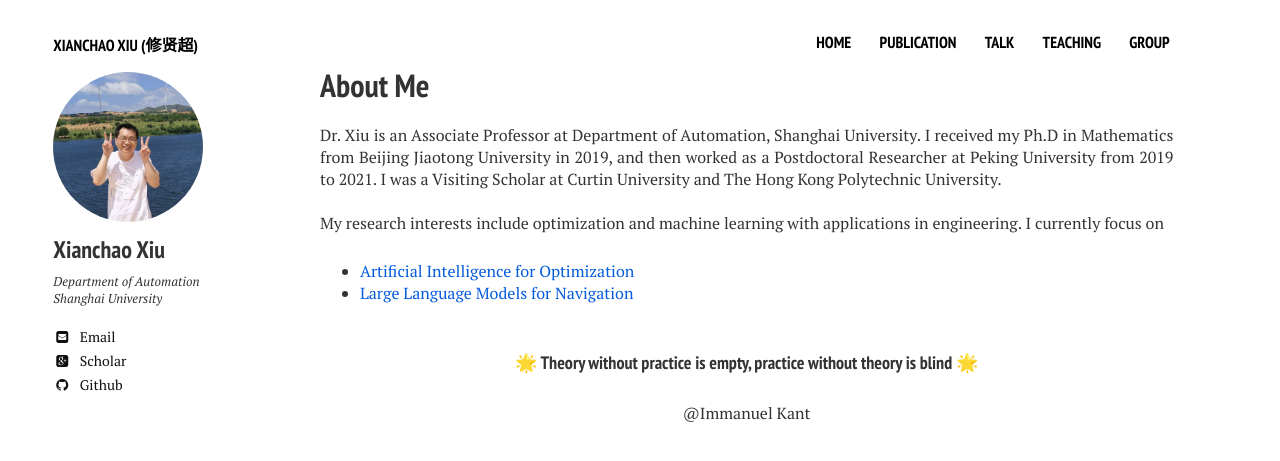
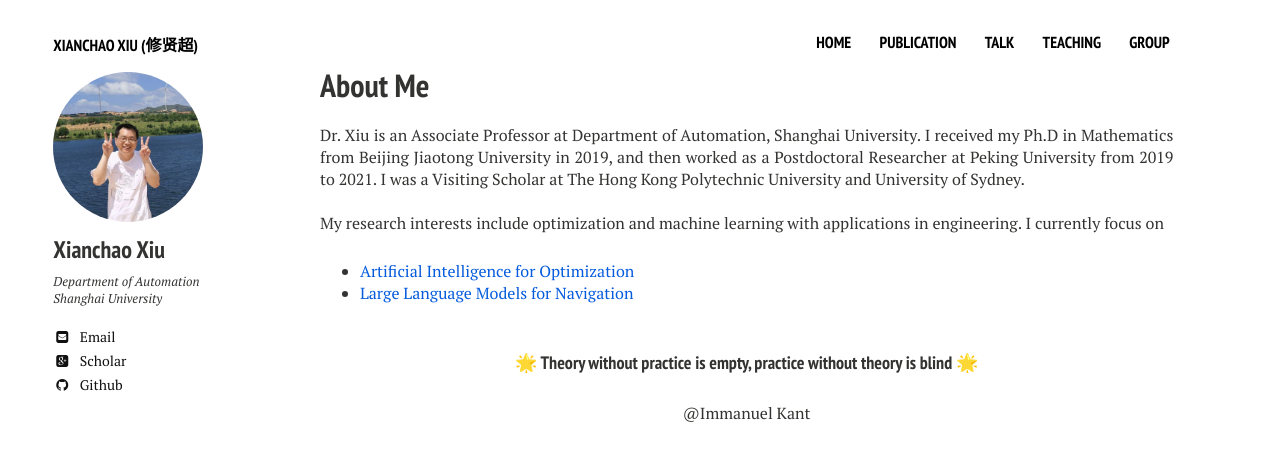
Before and after one commit to xianchaoxiu/xianchaoxiu.github.io, a Jekyll site: the page built from index.md, in a window 1280 px wide. Shown: the top 461 px of the page. Built offline with Jekyll 4.4.1, drawn with Linux system fonts in a browser that asks for light colours; nearby versions of some CDN libraries.

Commit message:
Update home2.html

```diff
--- a/_layouts/home2.html
+++ b/_layouts/home2.html
@@ -29,7 +29,7 @@
          <p> Dr. Xiu is an Associate Professor at Department of Automation, Shanghai University.
 
 		I received my Ph.D in Mathematics from Beijing Jiaotong University in 2019, and then worked as a Postdoctoral Researcher at Peking University from 2019 to 2021.
-		I was a Visiting Scholar at Curtin University and The Hong Kong Polytechnic University. <br> <br>
+		I was a Visiting Scholar at The Hong Kong Polytechnic University and University of Sydney. <br> <br>
 
 
 	 My research interests include optimization and machine learning with applications in engineering.
```
